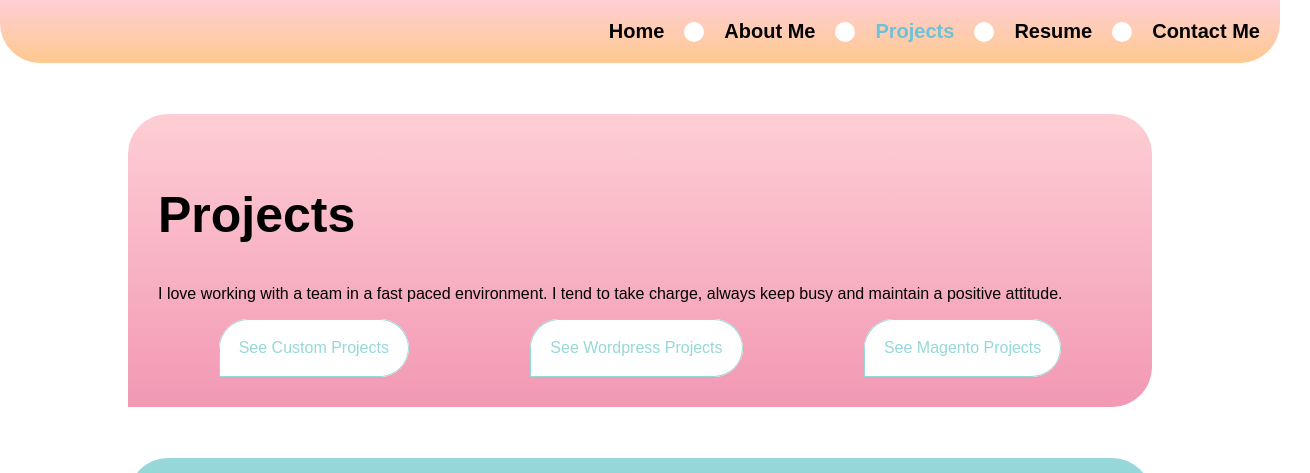
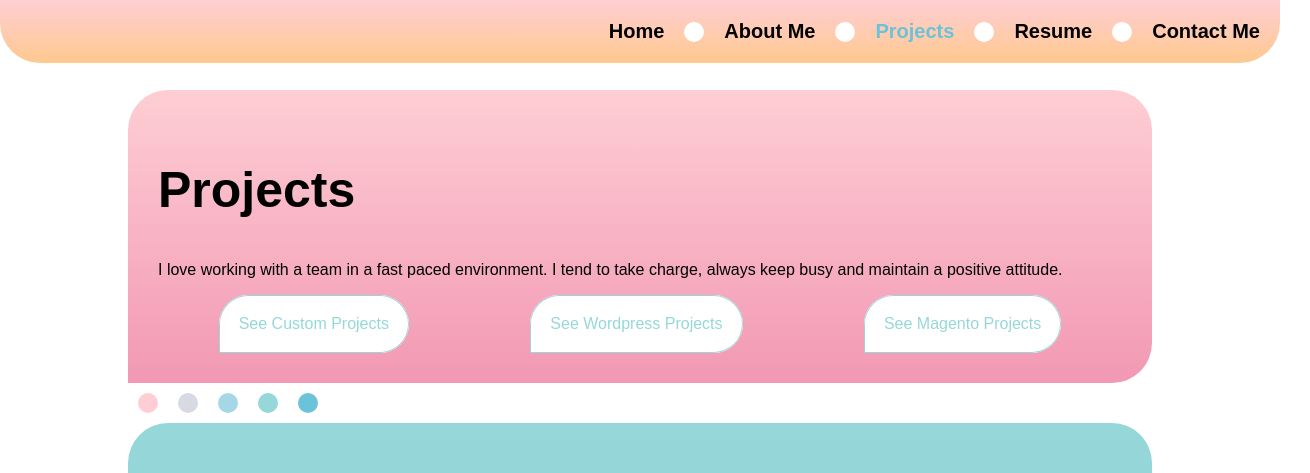
Before and after one commit to AmandaC0022/My-Portfolio, a React (Create React App) app in the folder my-react-portfolio/: page /projects in a window 1280 px wide. Shown: the top 473 px of the page, 1310 px wide, since content can reach past the window. Built offline with nearby package versions, Linux system fonts and the light colour scheme; grey boxes are pictures that could not be loaded.

Commit message:
styled the navbar to be sticky at the top

```diff
--- a/my-react-portfolio/src/components/Navbar/Navbar.css
+++ b/my-react-portfolio/src/components/Navbar/Navbar.css
@@ -5,6 +5,10 @@
     align-items: center;
     background-image: var(--peach-gradient);
     border-radius: 0 0 40px 40px;
+    position: fixed;
+    top:0;
+    width: 100%;
+    z-index: 2;
   }
 
   .navbar-container a {
--- a/my-react-portfolio/src/index.css
+++ b/my-react-portfolio/src/index.css
@@ -17,6 +17,7 @@
   .body {
     margin-right: 10%;
     margin-left: 10%;
+    margin-top:7%;
   }
 
   .fadeIn {
@@ -42,7 +43,7 @@
   body{
     margin: 0;
     position: relative;
-    min-height: 100vh;
+    min-height: 90vh;
     background: url("images/portfolio-background.jpg") no-repeat fixed center;
   }
   * {
--- a/my-react-portfolio/src/pages/Projects/Projects.css
+++ b/my-react-portfolio/src/pages/Projects/Projects.css
@@ -6,7 +6,6 @@
     background: var(--pink-gradient);
     border-radius: 40px 40px 40px 0px;
     margin-top: 5%;
-    margin-bottom: 5%;
 }
 .project-list-container {
     display: flex;
--- a/my-react-portfolio/src/pages/Projects/Projects.js
+++ b/my-react-portfolio/src/pages/Projects/Projects.js
@@ -2,6 +2,7 @@
 import './Projects.css';
 import AllProjectList from '../../projectLists/AllProjectList.json';
 import Project from '../../components/Project/Project';
+import Circles from '../../components/Circles/Circles';
 
 const Projects = () => {
     let returnedProjectList = [];
@@ -37,12 +38,9 @@ const Projects = () => {
                 <div className="project">
                     <div className="container">
                         <iframe width="100%" src={project.url} title={project.title} scrolling="no"></iframe>
-                        <div className="overlay">
-                            <button className="custombtn"><a href={project.url} target="_blank" rel="noreferrer">Visit Site</a></button>
-                        </div>
                     </div>
                     <h4>{project.title}</h4>
-                    <button className="custombtn mobilebtn"><a href={project.url} target="_blank" rel="noreferrer">Visit Site</a></button>
+                    <button className="custom-btn fill"><a href={project.url} target="_blank" rel="noreferrer">Visit Site</a></button>
                     <p>Role: {project.role}</p>
                     <p>Company: {project.company}</p>
                     <p>Framework: {project.framework}</p>
@@ -64,6 +62,7 @@ const Projects = () => {
                     <button className="custom-btn fill" value="Magento" onClick={getValue}><p>See Magento Projects</p></button>
                 </div>
             </div>
+            <Circles/>
             <div className="project-list-container">
                 {displayAllProjects()}
             </div>
```
